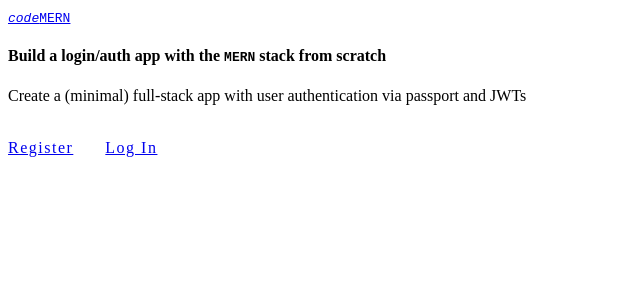
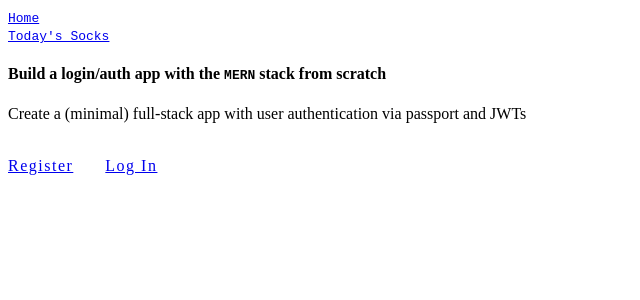
Before and after one commit to jpcastberg/socks, a React app: page / in a window 1280 px wide. Shown: the top 300 px of the page, without its empty margins (0-640 px from the left). Built offline with nearby package versions, Linux system fonts and the light colour scheme; the HTML template or start-up script is replaced by a standard one.

Commit message:
Write alpha version of 'Today's Socks' component

```diff
--- a/client/src/components/App.jsx
+++ b/client/src/components/App.jsx
@@ -12,9 +12,10 @@ import Navbar from './layout/Navbar.jsx';
 import Landing from './layout/Landing.jsx';
 import Register from './auth/Register.jsx';
 import Login from './auth/Login.jsx';
-import store from '../store.js';
 import PrivateRoute from './private-route/PrivateRoute.jsx';
 import Dashboard from './dashboard/Dashboard.jsx';
+import TodaysSocks from './user-pages/TodaysSocks.jsx';
+import store from '../store.js';
 
 // Check for token to keep user logged in
 if (localStorage.jwtToken) {
@@ -47,6 +48,7 @@ class App extends Component {
             <Route exact path="/login" component={Login} />
             <Switch>
               <PrivateRoute exact path="/dashboard" component={Dashboard} />
+              <PrivateRoute exact path="/todayssocks" component={TodaysSocks} />
             </Switch>
           </div>
         </Router>
--- a/client/src/components/layout/Navbar.jsx
+++ b/client/src/components/layout/Navbar.jsx
@@ -15,8 +15,17 @@ class Navbar extends Component {
               }}
               className="col s5 brand-logo center black-text"
             >
-              <i className="material-icons">code</i>
-              MERN
+              Home
+            </Link>
+            <br />
+            <Link
+              to="/todayssocks"
+              style={{
+                fontFamily: 'monospace',
+              }}
+              className="col s5 brand-logo center black-text"
+            >
+              Today's Socks
             </Link>
           </div>
         </nav>
--- /dev/null
+++ b/client/src/components/user-pages/TodaysSocks.jsx
@@ -0,0 +1,53 @@
+/* eslint-disable react/button-has-type */
+import React, { Component } from 'react';
+import PropTypes from 'prop-types';
+import { connect } from 'react-redux';
+
+import { logoutUser } from '../../actions/authActions';
+
+class TodaysSocks extends Component {
+  onLogoutClick(e) {
+    const { logoutUser } = this.props;
+    e.preventDefault();
+    logoutUser();
+  }
+
+  render() {
+    const { auth } = this.props;
+    const { user } = auth;
+    return (
+      <div style={{ height: '75vh' }} className="container valign-wrapper">
+        <div className="row">
+          <div className="col s12 center-align">
+            <h4>
+              <p>{`Here are your socks for today, ${user.name.split(' ')[0]}!`}</p>
+            </h4>
+            <button
+              style={{
+                width: '150px',
+                borderRadius: '3px',
+                letterSpacing: '1.5px',
+                marginTop: '1rem',
+              }}
+              onClick={this.onLogoutClick.bind(this)}
+              className="btn btn-large waves-effect waves-light hoverable blue accent-3"
+            >
+              Logout
+            </button>
+          </div>
+        </div>
+      </div>
+    );
+  }
+}
+TodaysSocks.propTypes = {
+  logoutUser: PropTypes.func.isRequired,
+  auth: PropTypes.object.isRequired,
+};
+const mapStateToProps = state => ({
+  auth: state.auth,
+});
+export default connect(
+  mapStateToProps,
+  { logoutUser },
+)(TodaysSocks);
```
